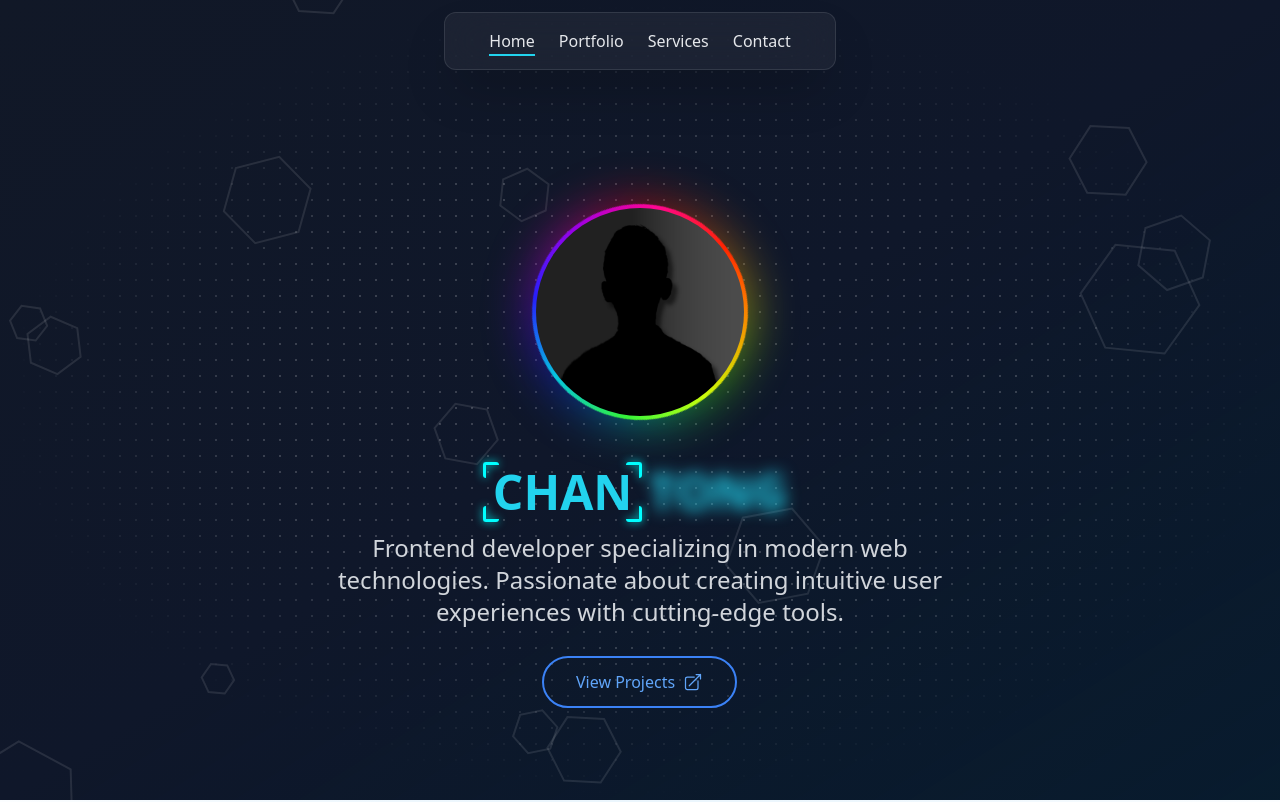
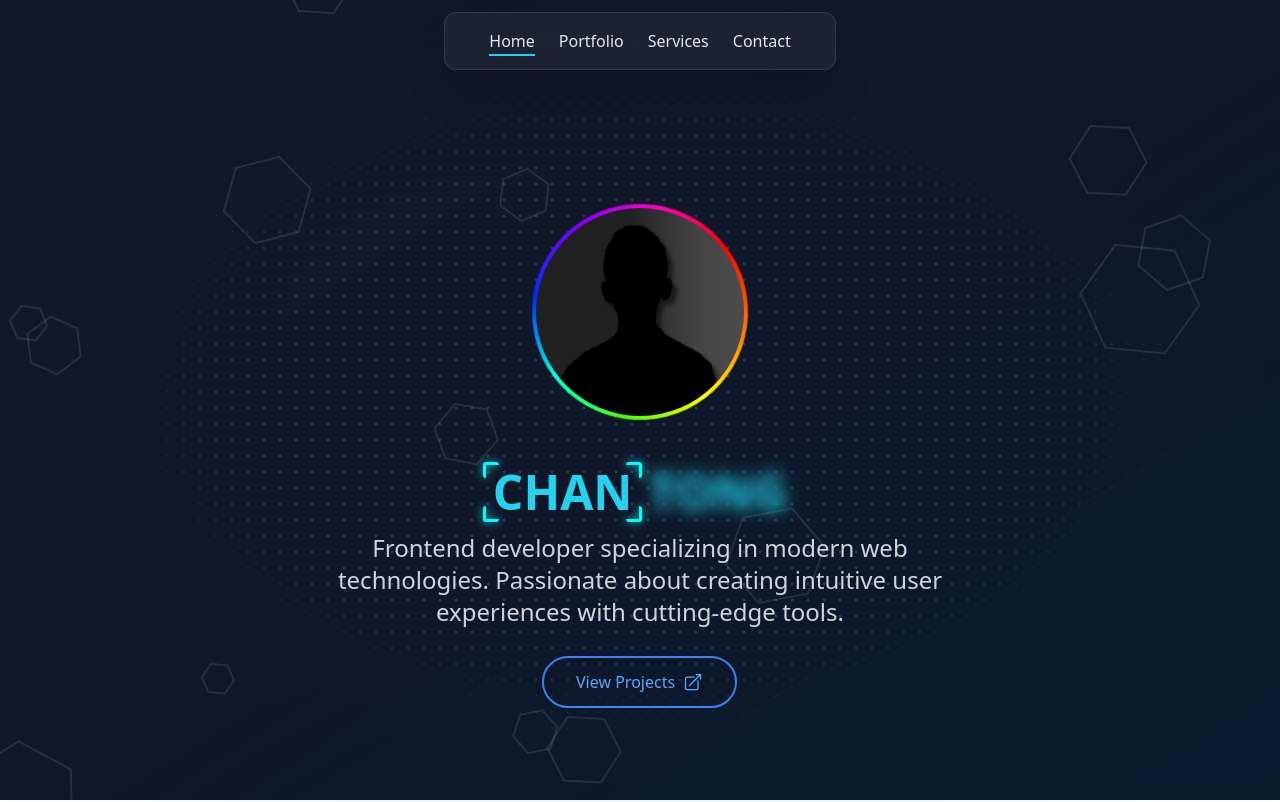
Before and after one commit to Yansokchan/portfolio-v3, a React (Vite) app: page / in a window 1280 px wide. Shown: the top 802 px of the page. Built offline with nearby package versions, Linux system fonts and the light colour scheme.

Commit message:
first commit

```diff
--- a/src/components/Hero.jsx
+++ b/src/components/Hero.jsx
@@ -41,10 +41,6 @@ const HeroSection = () => {
             >
               {/* Rotating gradient border */}
               <div className="absolute -inset-1 rounded-full animate-rotate bg-[conic-gradient(#ff0000,#ff7300,#fffb00,#48ff00,#00ffd5,#002bff,#7a00ff,#ff00c8,#ff0000)]" />
-
-              {/* Glowing effect */}
-              <div className="absolute -inset-1 rounded-full animate-pulse bg-[conic-gradient(#ff0000,#ff7300,#fffb00,#48ff00,#00ffd5,#002bff,#7a00ff,#ff00c8,#ff0000)] opacity-20 blur-xl" />
-
               {/* Image container */}
               <div
                 className="relative h-full w-full rounded-full overflow-hidden transition-transform duration-300 hover:scale-105"
```
